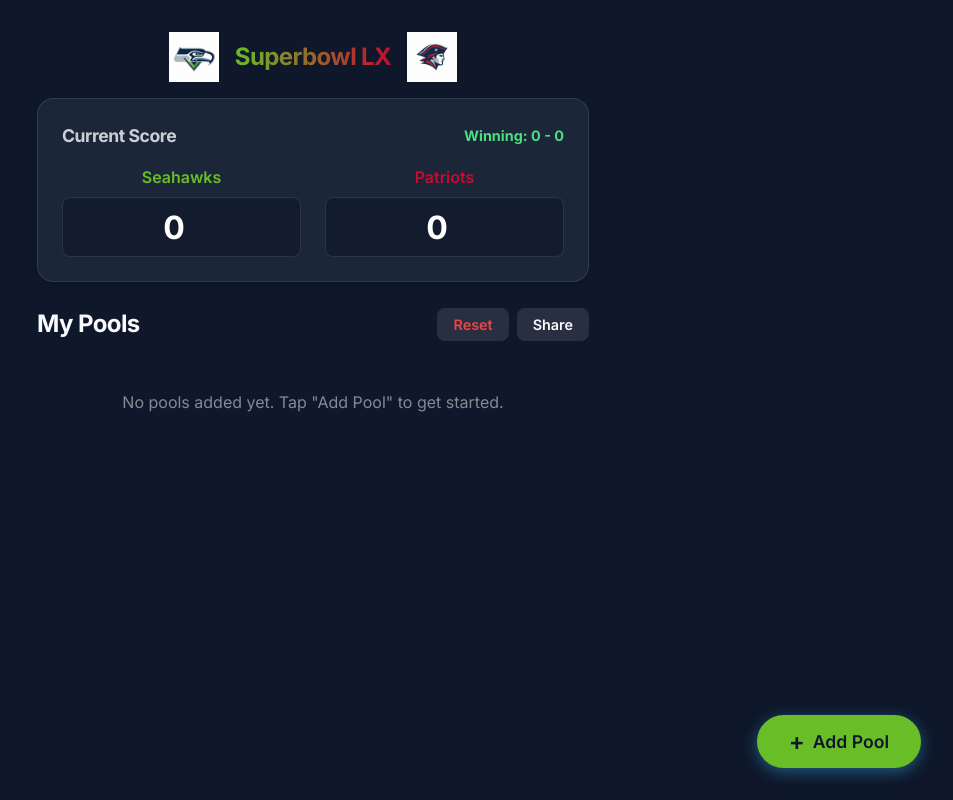
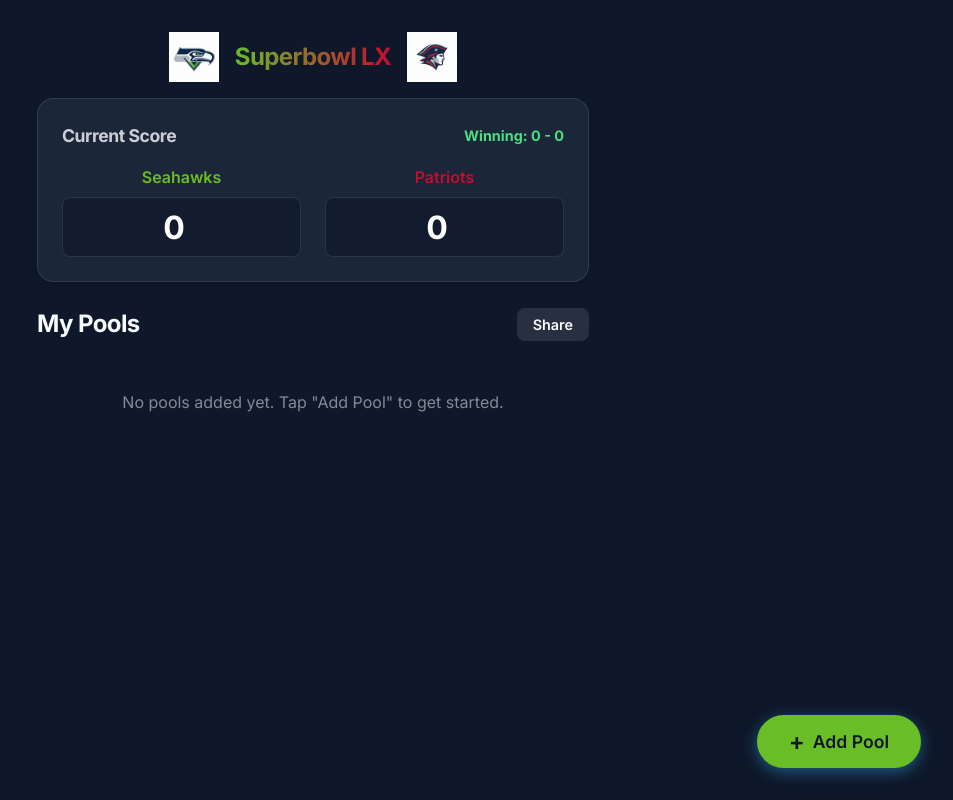
Before and after one commit to bogosj/superbowl-box-tracker, a React (Vite) app: page / in a window 1280 px wide. Shown: the whole page, without its empty margins (327-1280 px from the left). Built offline with nearby package versions, Linux system fonts and the light colour scheme.

Commit message:
fix: Remove Reset button

```diff
--- a/src/App.jsx
+++ b/src/App.jsx
@@ -92,15 +92,7 @@
     }
   };
 
-  const handleReset = () => {
-    if (window.confirm('Are you sure you want to RESET everything? This will delete all pools and scores.')) {
-      setScore({ teamA: 0, teamB: 0 });
-      setPools([]);
-      localStorage.removeItem('sbt_score');
-      localStorage.removeItem('sbt_pools');
-      window.location.reload();
-    }
-  };
+
 
   if (loading) return null;
 
@@ -124,13 +116,6 @@
       <div style={{ marginBottom: '1rem', display: 'flex', justifyContent: 'space-between', alignItems: 'center' }}>
         <h2 style={{ margin: 0 }}>My Pools</h2>
         <div style={{ display: 'flex', gap: '0.5rem' }}>
-          <button
-            onClick={handleReset}
-            className="secondary-btn"
-            style={{ fontSize: '0.9rem', padding: '0.5rem 1rem', color: '#ef4444', borderColor: '#ef4444' }}
-          >
-            Reset
-          </button>
           <button
             onClick={handleShare}
             className="secondary-btn"
```
